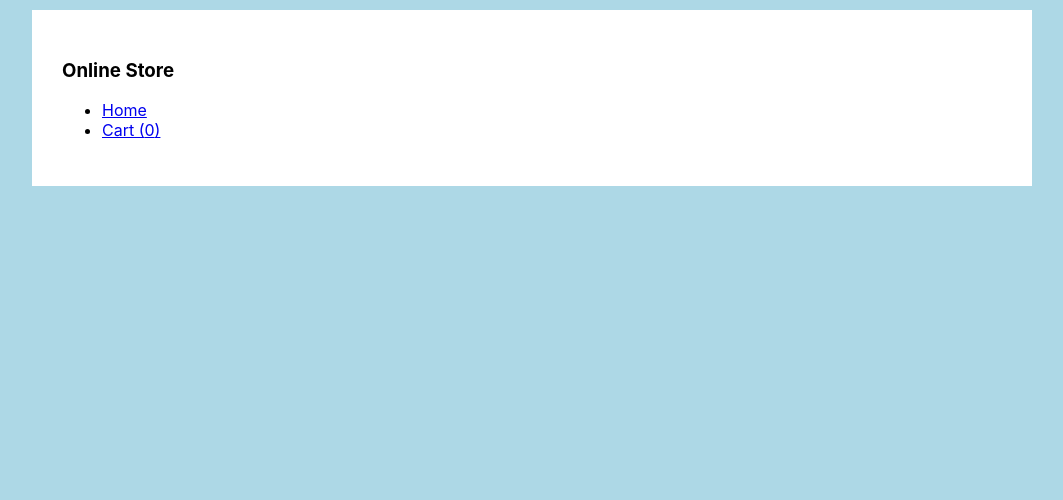
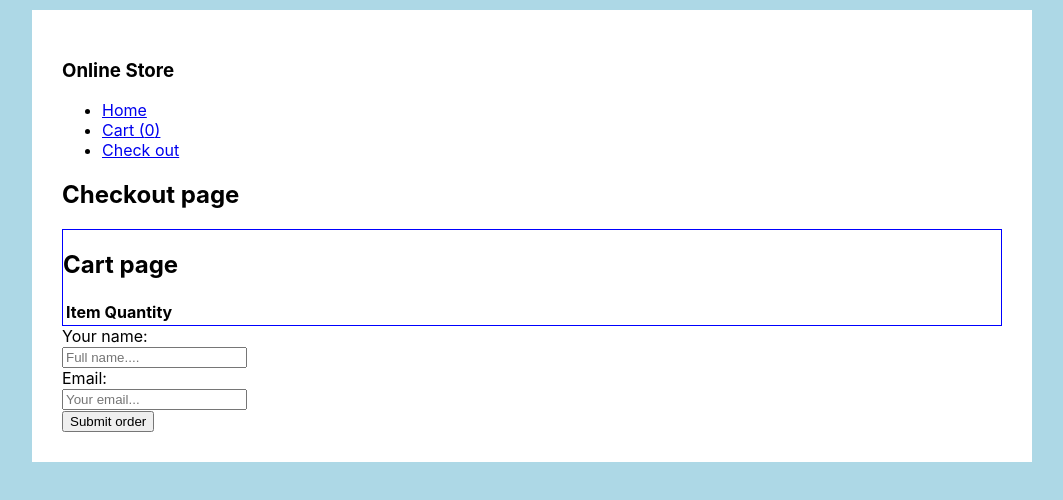
Before and after one commit to blzn50/e-commerce, a React (Create React App) app: page /checkout in a window 1280 px wide. Shown: the top 500 px of the page, without its empty margins (108-1171 px from the left). Built offline with nearby package versions, Linux system fonts and the light colour scheme.

Commit message:
checkout form and orders page configured

```diff
--- a/package.json
+++ b/package.json
@@ -9,6 +9,7 @@
     "react-router-dom": "^5.0.0",
     "react-scripts": "3.0.0",
     "redux": "^4.0.1",
+    "redux-form": "^8.2.0",
     "redux-thunk": "^2.3.0"
   },
   "scripts": {
--- a/src/components/App.js
+++ b/src/components/App.js
@@ -3,6 +3,8 @@ import { Route, Switch } from 'react-router-dom';
 import Navigation from './Navigation';
 import Home from './Home';
 import Cart from './Cart';
+import Checkout from './Checkout';
+import Orders from './Orders';
 import './App.css';
 
 class App extends Component {
@@ -13,6 +15,8 @@ class App extends Component {
         <Switch>
           <Route path="/" exact component={Home} />
           <Route path="/cart" component={Cart} />
+          <Route path="/checkout" component={Checkout} />
+          <Route path="/orders/:id" component={Orders} />
         </Switch>
       </div>
     );
--- a/src/components/Checkout.js
+++ b/src/components/Checkout.js
@@ -1,22 +1,59 @@
 import React from 'react';
-import {connect} from 'react-redux';
+import { connect } from 'react-redux';
+import Cart from './Cart';
+import CheckoutForm from './CheckoutForm';
 
-const Checkout= ({}) =>{
+const submitOrder = (values, cart) => {
+  const { email, name } = values.order;
+  fetch('https://student-example-api.herokuapp.com/v1/orders.json', {
+    method: 'POST',
+    headers: {
+      Accept: 'application/json',
+      'Content-Type': 'application/json',
+      'X-Requested-With': 'XMLHttpRequest',
+    },
+    credentials: 'same-origin',
+    body: JSON.stringify({
+      order: {
+        name,
+        email,
+        order_items_attributes: cart.map(item => ({
+          product_id: item.id,
+          qty: item.quantity,
+        })),
+      },
+    }),
+  })
+    .then(res => res.json())
+    .then(data => {
+      if (data.errors) {
+        alert('something went wrong!');
+        return;
+      }
+      document.location.href = `/orders/${data.id}`;
+    });
+};
+
+const Checkout = ({ cart }) => {
   return (
     <div>
       <h2>Checkout page</h2>
+      <div style={{ border: '1px solid blue' }}>
+        <Cart />
+      </div>
+      <CheckoutForm onSubmit={values => submitOrder(values, cart)} />
     </div>
   );
-}
+};
 
 const mapStateToProps = state => {
   return {
-    cart: state.cart
-  }
-}
+    cart: state.cart,
+  };
+};
 
-const actionCreators = {
-...
-}
+// const actionCreators = {
+// ...
+// }
 
-export default connect(mapStateToProps, actionCreators)(Checkout);
+export default connect(mapStateToProps)(Checkout);
--- /dev/null
+++ b/src/components/CheckoutForm.js
@@ -0,0 +1,28 @@
+import React from 'react';
+import { Field, reduxForm } from 'redux-form';
+
+const CheckoutForm = ({ handleSubmit }) => {
+  return (
+    <div>
+      <form onSubmit={handleSubmit}>
+        <div>
+          <label htmlFor="order[name]">Your name:</label>
+          <br />
+          <Field type="text" name="order[name]" placeholder="Full name...." component="input" />
+        </div>
+        <div>
+          <label htmlFor="order[email]">Email:</label>
+          <br />
+          <Field name="order[email]" component="input" type="email" placeholder="Your email..." />
+        </div>
+        <button type="submit">Submit order</button>
+      </form>
+    </div>
+  );
+};
+
+const CheckoutFormWrapper = reduxForm({
+  form: 'checkout',
+})(CheckoutForm);
+
+export default CheckoutFormWrapper;
--- a/src/components/Navigation.js
+++ b/src/components/Navigation.js
@@ -18,6 +18,9 @@ const Navigation = ({ cart }) => (
           )
         </NavLink>
       </li>
+      <li>
+        <NavLink to="/checkout">Check out</NavLink>
+      </li>
     </ul>
   </nav>
 );
--- /dev/null
+++ b/src/components/Orders.js
@@ -0,0 +1,56 @@
+import React, { Component } from 'react';
+
+class Orders extends Component {
+  state = {
+    order: null,
+  };
+
+  componentDidMount() {
+    fetch(`https://student-example-api.herokuapp.com/v1/orders/${this.props.match.params.id}`)
+      .then(res => res.json())
+      .then(data => {
+        this.setState({
+          order: data,
+        });
+      });
+  }
+
+  renderOrder = () => {
+    const { name, email, order_items } = this.state.order;
+    return (
+      <div>
+        <h3>Order Info:</h3>
+        <p>Name: {name}</p>
+        <p>Email: {email}</p>
+        <h4>Items</h4>
+        <ul>
+          {order_items &&
+            order_items.map(item => {
+              console.log('item: ', item);
+              const {
+                qty,
+                product: { name, image, price, id },
+              } = item;
+              return (
+                <li key={id}>
+                  <img src={image} width={30} alt="" />
+                  {name}({qty} @ {price}€} = {parseFloat(qty) * parseFloat(price)}€)
+                </li>
+              );
+            })}
+        </ul>
+      </div>
+    );
+  };
+  render() {
+    const { order } = this.state;
+    return (
+      <div>
+        <h3>My Order</h3>
+        {order ? this.renderOrder() : 'Loading...'}
+      </div>
+    );
+  }
+}
+
+export default Orders;
--- a/src/reducers/index.js
+++ b/src/reducers/index.js
@@ -1,5 +1,6 @@
 import { combineReducers } from 'redux';
+import { reducer as formReducer } from 'redux-form';
 import cart from './cartReducer';
 import products from './productsReducer';
 
-export default combineReducers({ cart, products });
+export default combineReducers({ cart, products, form: formReducer });
```
Also changed, not shown: 1 other file (tests, documents, lock files or other folders).
